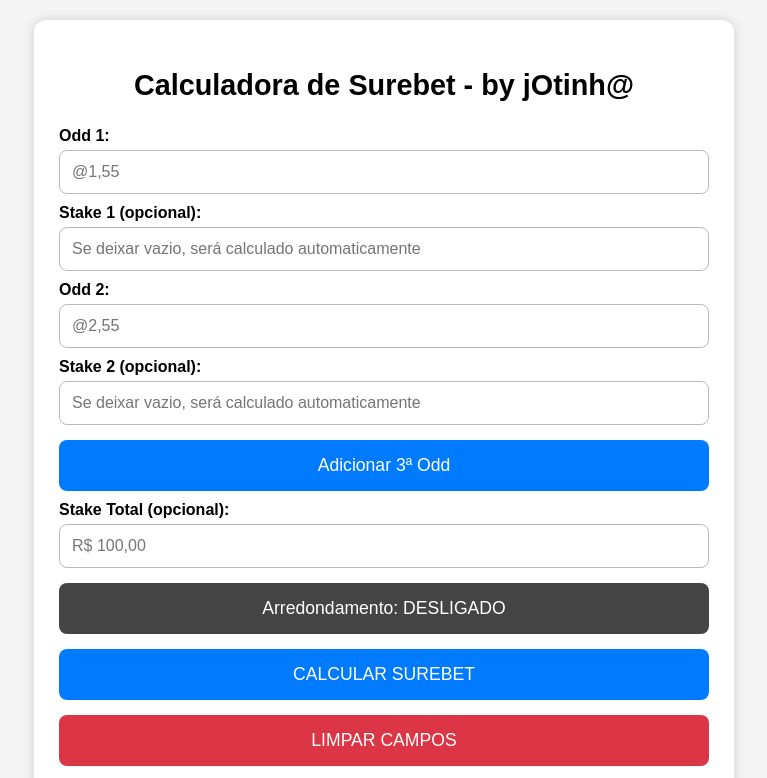
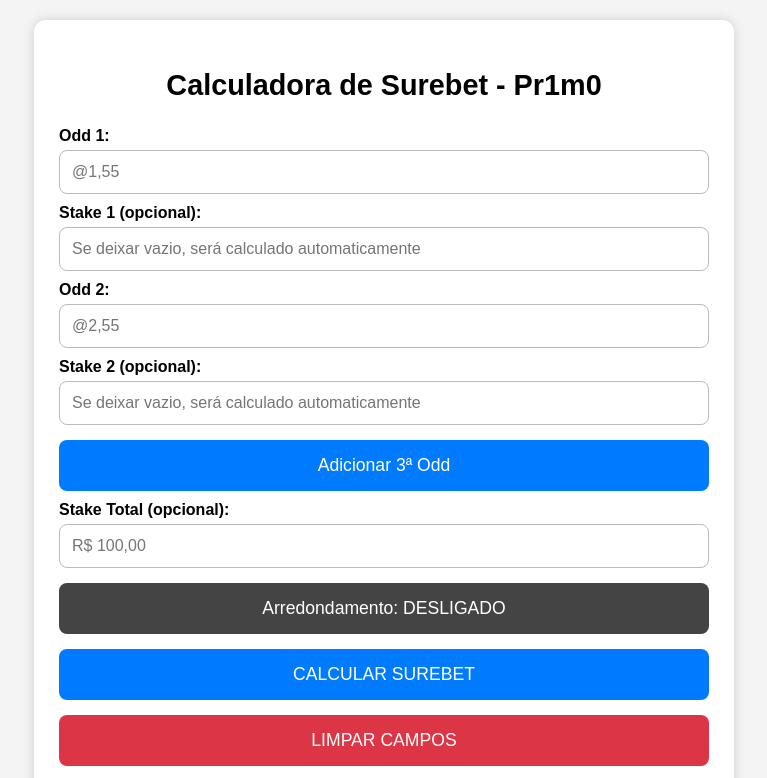
Before and after one commit to naellimatorres/calculadora-surebet, a plain HTML site: page index.html in a window 1280 px wide. Shown: the top 778 px of the page, without its empty margins (256-1023 px from the left). Drawn offline with Linux system fonts and the light colour scheme.

Commit message:
Update index.html

```diff
--- a/index.html
+++ b/index.html
@@ -127,7 +127,7 @@
 
 <div class="box">
 
-    <h2>Calculadora de Surebet - by jOtinh@</h2>
+    <h2>Calculadora de Surebet - Pr1m0</h2>
 
     <label>Odd 1:</label>
     <input type="number" id="odd1" step="0.01" placeholder="@1,55">
```
